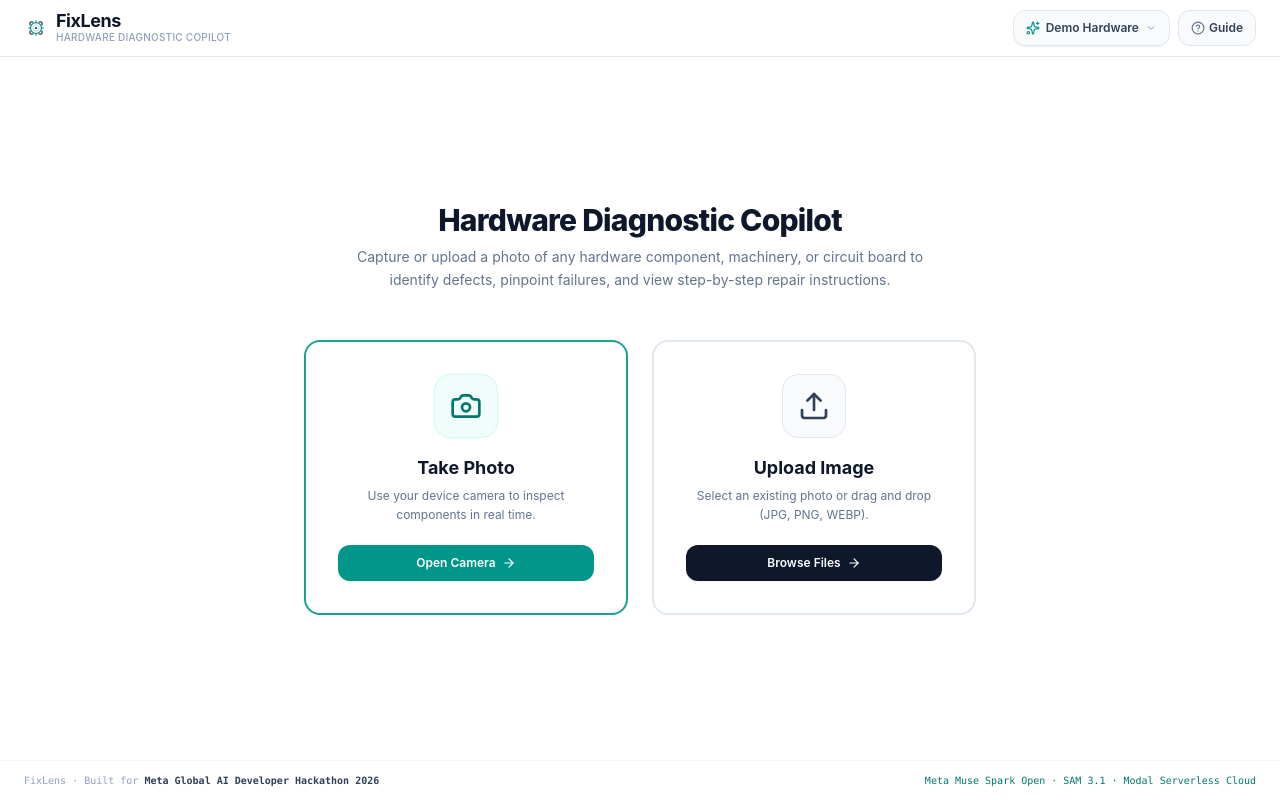
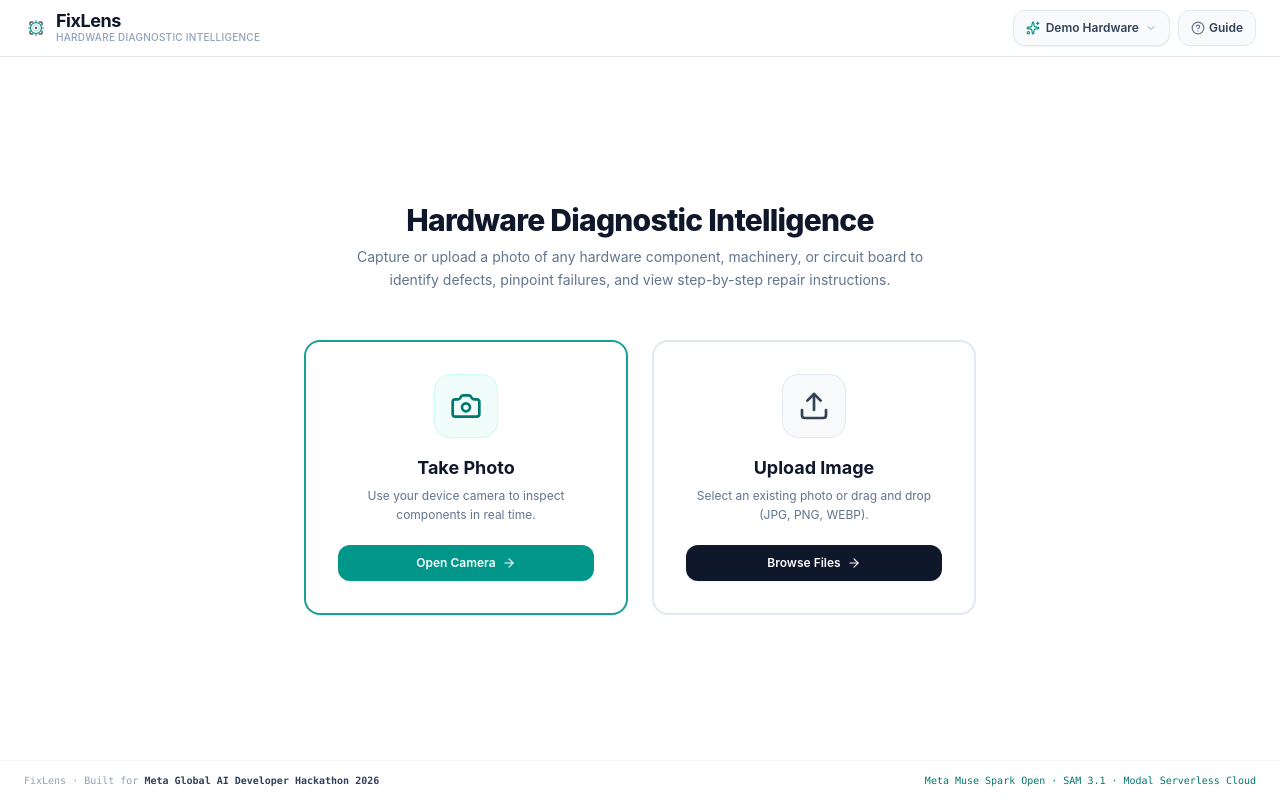
Before and after one commit to Nitesh-1-s/fixlens, a React (Vite) app in the folder frontend/: page / in a window 1280 px wide. Built offline with nearby package versions, Linux system fonts and the light colour scheme.

Commit message:
Replace Copilot naming with Google Gemini AI branding across all components

```diff
--- a/frontend/index.html
+++ b/frontend/index.html
@@ -18,8 +18,8 @@
     <meta name="apple-mobile-web-app-title" content="FixLens" />
 
     <!-- SEO & Metadata -->
-    <title>FixLens — Multimodal Hardware Diagnostic Copilot</title>
-    <meta name="description" content="Physical hardware failure diagnostic copilot powered by Meta Muse Spark Open and SAM 3.1" />
+    <title>FixLens — Multimodal Hardware Diagnostic Intelligence</title>
+    <meta name="description" content="Physical hardware failure diagnostic intelligence powered by Gemini AI and SAM 3.1" />
   </head>
   <body class="bg-white text-slate-900 antialiased selection:bg-teal-100 selection:text-teal-900 overscroll-none">
     <div id="root"></div>
--- a/frontend/src/components/ChatCopilot.jsx
+++ b/frontend/src/components/ChatCopilot.jsx
@@ -300,7 +300,7 @@ export default function ChatCopilot({ part, scenario }) {
               <span className="w-1.5 h-1.5 rounded-full bg-teal-500 animate-bounce"></span>
               <span className="w-1.5 h-1.5 rounded-full bg-teal-500 animate-bounce [animation-delay:0.2s]"></span>
               <span className="w-1.5 h-1.5 rounded-full bg-teal-500 animate-bounce [animation-delay:0.4s]"></span>
-              <span className="font-mono text-[10px] text-slate-400 ml-1">FixLens AI analyzing defect...</span>
+              <span className="font-mono text-[10px] text-slate-400 ml-1">FixLens Gemini AI analyzing defect...</span>
             </div>
           </div>
         )}
@@ -335,7 +335,7 @@ export default function ChatCopilot({ part, scenario }) {
             value={input}
             onChange={(e) => setInput(e.target.value)}
             onKeyDown={handleKeyDown}
-            placeholder={`Ask AI about ${productTitle} or how to fix it...`}
+            placeholder={`Ask Gemini AI about ${productTitle} or how to fix it...`}
             disabled={isLoading}
             className="flex-1 px-3.5 py-2 bg-slate-50 border border-slate-200 rounded-xl text-xs text-slate-900 placeholder:text-slate-400 focus:outline-none focus:ring-2 focus:ring-teal-500/20 focus:border-teal-500 transition-all disabled:opacity-50"
           />
--- a/frontend/src/components/DiagnosticSidebar.jsx
+++ b/frontend/src/components/DiagnosticSidebar.jsx
@@ -121,7 +121,7 @@ export default function DiagnosticSidebar({ part, scenario, onExportReport, isLi
             }`}
           >
             <MessageSquare className="w-3.5 h-3.5 text-teal-600" />
-            <span>Ask AI Copilot</span>
+            <span>Ask Gemini AI</span>
           </button>
         </div>
       </div>
@@ -189,7 +189,7 @@ export default function DiagnosticSidebar({ part, scenario, onExportReport, isLi
                 className="w-full py-2 px-3 bg-white hover:bg-teal-50 border border-teal-200 rounded-lg text-xs font-semibold text-teal-800 flex items-center justify-center gap-2 transition-colors shadow-2xs"
               >
                 <Sparkles className="w-3.5 h-3.5 text-teal-600" />
-                <span>Ask AI Copilot How to Solve This in Simple Words</span>
+                <span>Ask Gemini AI How to Solve This in Simple Words</span>
                 <ArrowRight className="w-3 h-3 text-teal-600" />
               </button>
             </div>
--- a/frontend/src/components/MobileBottomNav.jsx
+++ b/frontend/src/components/MobileBottomNav.jsx
@@ -23,9 +23,9 @@ export default function MobileBottomNav({
     },
     {
       id: 'chat',
-      label: 'AI Copilot',
+      label: 'Gemini AI',
       icon: MessageSquare,
-      badge: 'Spark'
+      badge: 'AI'
     }
   ];
 
--- a/frontend/src/components/Navbar.jsx
+++ b/frontend/src/components/Navbar.jsx
@@ -28,7 +28,7 @@ export default function Navbar({
                 FixLens
               </h1>
               <p className="text-[9px] sm:text-[10px] text-slate-400 font-medium tracking-wide uppercase hidden sm:block">
-                Hardware Diagnostic Copilot
+                Hardware Diagnostic Intelligence
               </p>
             </div>
           </button>
--- a/frontend/src/components/UploadCameraEntry.jsx
+++ b/frontend/src/components/UploadCameraEntry.jsx
@@ -30,7 +30,7 @@ export default function UploadCameraEntry({
       {/* Clean Professional Header */}
       <div className="text-center max-w-xl mx-auto mb-8 sm:mb-12">
         <h1 className="text-2xl sm:text-3xl font-extrabold text-slate-900 tracking-tight mb-2">
-          Hardware Diagnostic Copilot
+          Hardware Diagnostic Intelligence
         </h1>
         <p className="text-slate-500 text-xs sm:text-sm leading-relaxed">
           Capture or upload a photo of any hardware component, machinery, or circuit board to identify defects, pinpoint failures, and view step-by-step repair instructions.
```
Also changed, not shown: 1 other file (tests, documents, lock files or other folders).
